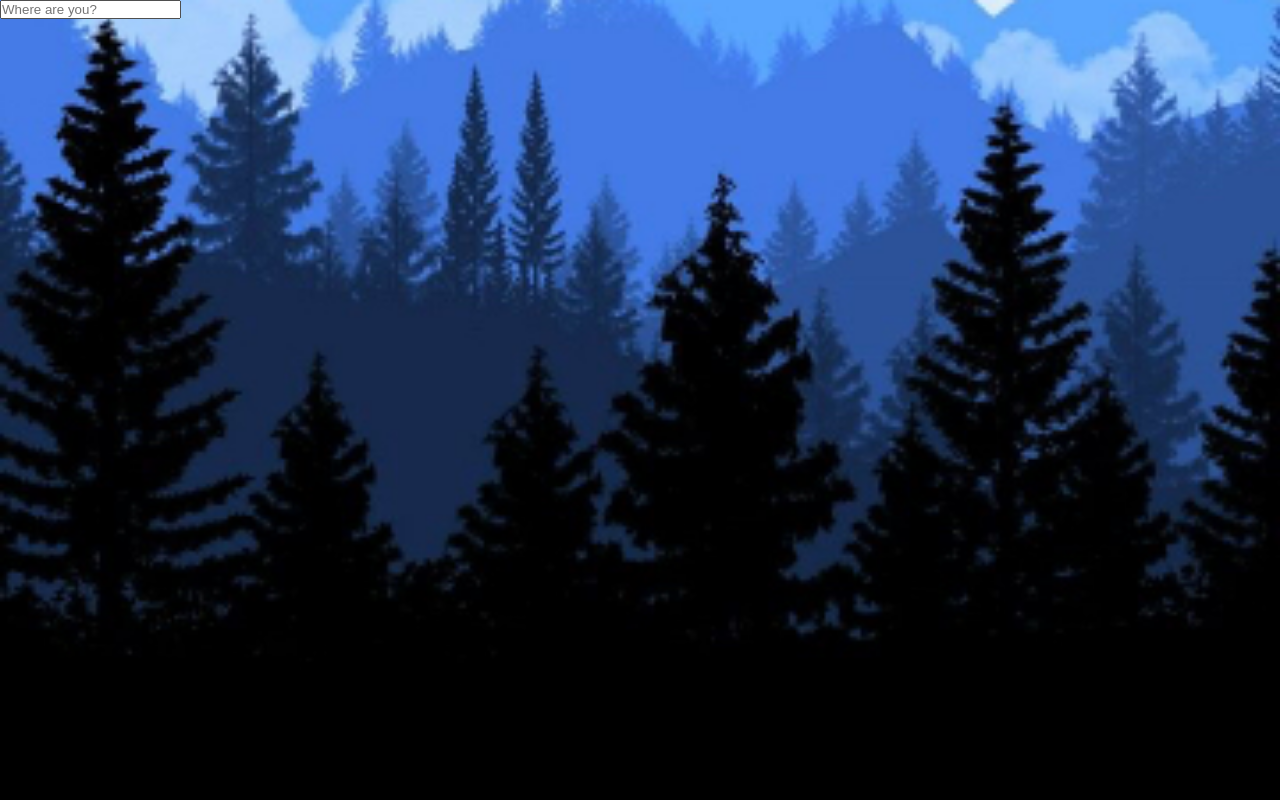
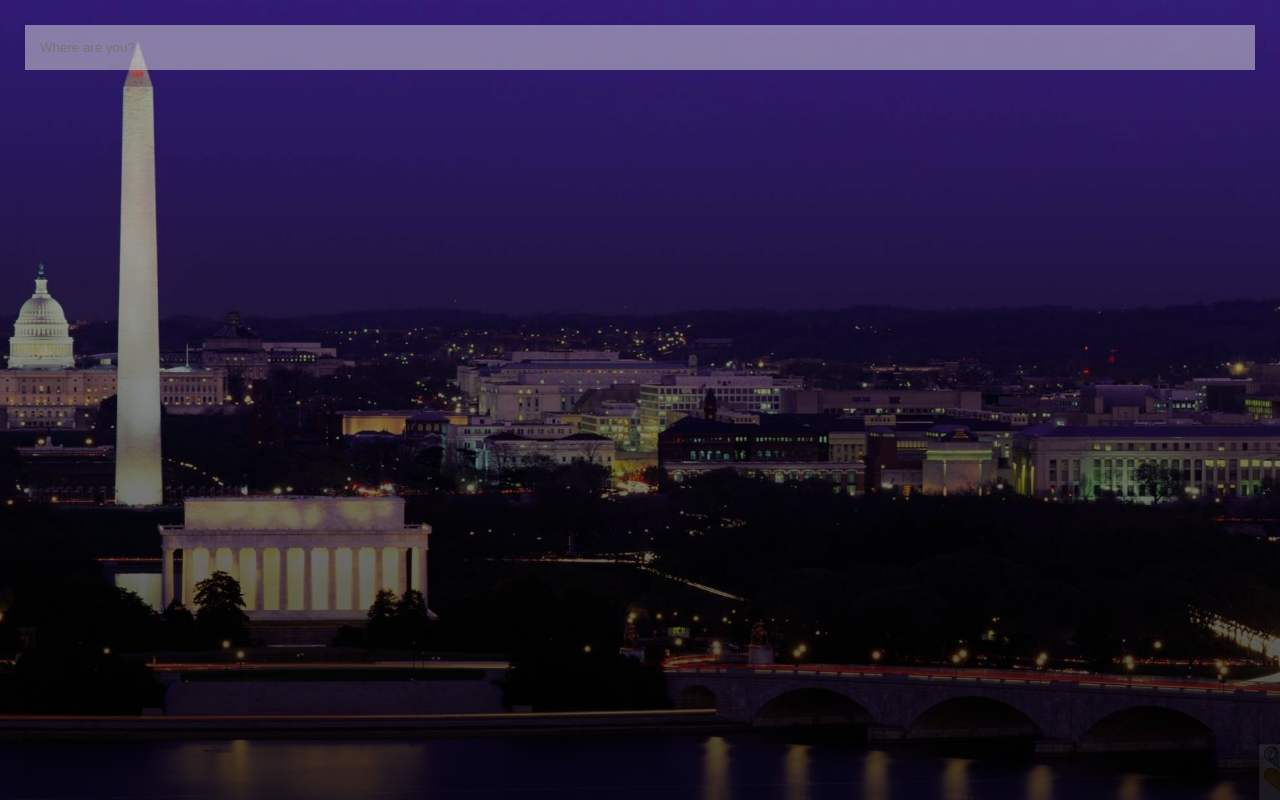
Before and after one commit to carlparm/weather-app, a React (Create React App) app: page / in a window 1280 px wide. Built offline with nearby package versions, Linux system fonts and the light colour scheme.

Commit message:
search bar styling

```diff
--- a/src/index.css
+++ b/src/index.css
@@ -9,12 +9,37 @@ body {
 }
 
 .app {
-  background-image: url('./assets/cold-bg.jpg');
+  background-image: url('./assets/The-best-lighting-design-stores-in-Washington-a.jpg');
   background-size: cover;
   background-position: bottom;
   transition: 0.4 ease;
 }
 
+.app.warm {
+  background-image: url('./assets/warm-bg.jpg');
+}
+
 main {
   min-height: 100vh;
+  background-image: linear-gradient(to bottom, rgba(0, 0, 0, 0.2), rgba(0, 0, 0, 0.75));
+  padding: 25px;
 }
+
+.search-box {
+  width: 100%;
+  margin: 0 0 75px;
+}
+
+.search-box .search-bar {
+  display: block;
+  width: 100%;
+  padding: 15px;
+
+  appearance: none;
+  background: none;
+  border: none;
+  outline: none;
+
+
+  background-color: rgba(225, 225, 225, 0.5);
+}
```
